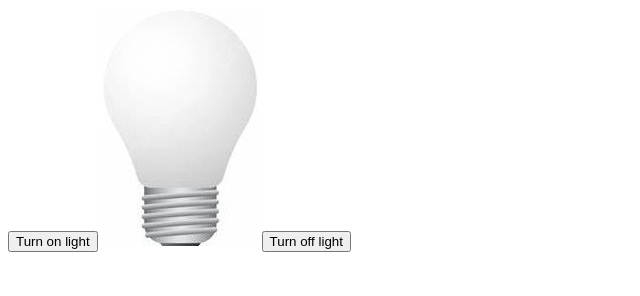
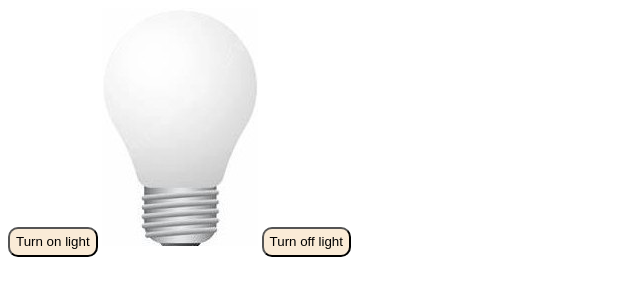
Before and after one commit to codingwithpavani/bulb-on-off, a plain HTML site: page index.html in a window 1280 px wide. Shown: the whole page, without its empty margins (0-640 px from the left). Drawn offline with Linux system fonts and the light colour scheme.

```diff
--- a/index.html
+++ b/index.html
@@ -3,7 +3,17 @@
 <head>
     <meta charset="UTF-8">
     <meta name="viewport" content="width=device-width, initial-scale=1.0">
-    <title>Document</title>
+    <title>My first project</title>
+    <style>
+        button{
+            background-color:antiquewhite;
+            border-radius: 10px;
+            height: 30px;
+        }
+        button:hover{
+            background-color: pink;
+        }
+    </style>
 </head>
 <body>
     <button onclick="document.getElementById('myImage').src='OIP5.jpg'">Turn on light</button>
```
